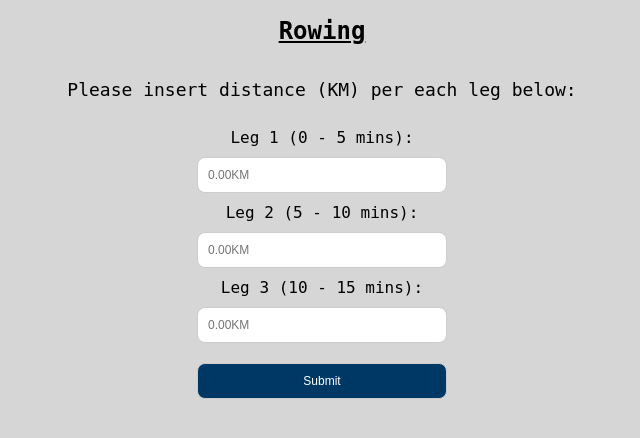
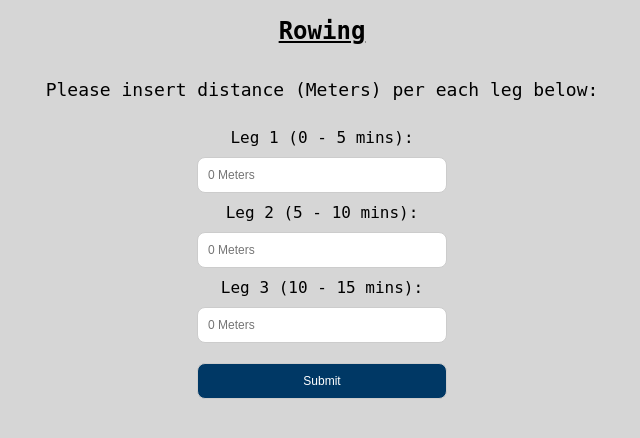
Before and after one commit to Goldyapper/Personal-website, a Flask app: page /rowing in a window 1280 px wide. Shown: the part 48-486 px from the top of the page, without its empty margins (318-958 px from the left). Run offline with Flask 3, Linux system fonts and the light colour scheme; a user stored in the database is signed in; some libraries are stand-ins or nearby versions.

Commit message:
changed input from km to meter on rowing page

```diff
--- a/Main.py
+++ b/Main.py
@@ -218,7 +218,7 @@ def doc_who():
 @app.route("/rowing",  methods=["GET", "POST"] )
 @permission_required("admin")
 def rowing():
-    leg_1 = leg_2 = leg_3 = total = ''
+    leg_1 = leg_2 = leg_3 = ''
     todays_date = date.today()
 
     if request.method == "POST":
@@ -226,14 +226,12 @@ def rowing():
         leg_1 = float(request.form.get("leg_1",0))
         leg_2 = float(request.form.get("leg_2",0))
         leg_3 = float(request.form.get("leg_3",0))
-        #total = leg_1 + leg_2 +leg_3
-        print(total,todays_date)
 
         current_entry = Rowingdata(current_user.id, leg_1, leg_2, leg_3)
         db.session.add(current_entry)
         db.session.commit()
 
-        return render_template("rowing.html",leg_1=leg_1,leg_2=leg_2,leg_3=leg_3,total=total,date=todays_date)
+        return render_template("rowing.html",leg_1=leg_1,leg_2=leg_2,leg_3=leg_3,date=todays_date)
 
     return render_template("rowing.html")
 
--- a/templates/rowing.html
+++ b/templates/rowing.html
@@ -12,15 +12,15 @@
 
 
     <div class="rowing-container">
-    <p>Please insert distance (KM) per each leg below:</p>
+    <p>Please insert distance (Meters) per each leg below:</p>
 
         <form action="/rowing" method="post" class="rowing-form">
             <label for="leg_1">Leg 1 (0 - 5 mins):</label>
-            <input type="number" name="leg_1" placeholder="0.00KM" class="leg_1_input" step="0.001" required>
+            <input type="number" name="leg_1" placeholder="0 Meters" class="leg_1_input" step="1" required>
             <label for="leg_2">Leg 2 (5 - 10 mins):</label>
-            <input type="number" name="leg_2" placeholder="0.00KM" class="leg_2_input" step="0.001" required>
+            <input type="number" name="leg_2" placeholder="0 Meters" class="leg_2_input" step="1" required>
             <label for="leg_3">Leg 3 (10 - 15 mins):</label>
-            <input type="number" name="leg_3" placeholder="0.00KM" class="leg_3_input" step="0.001" required>
+            <input type="number" name="leg_3" placeholder="0 Meters" class="leg_3_input" step="1" required>
 
             <button type="submit" class="rowing-button">Submit</button>
         </form>
```
Also changed, not shown: instance/db.sqlite.
